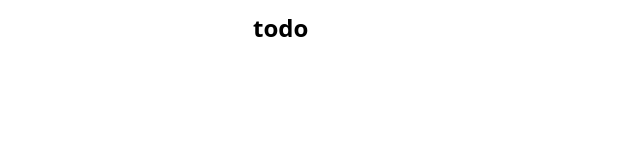
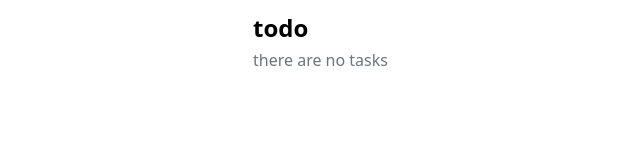
Before and after one commit to mbgde/todo, a React (Vite) app: page / in a window 1280 px wide. Shown: the top 160 px of the page, without its empty margins (175-815 px from the left). Built offline with nearby package versions, Linux system fonts and the light colour scheme.

Commit message:
add TaskList component to app

```diff
--- a/src/App.tsx
+++ b/src/App.tsx
@@ -1,10 +1,12 @@
 import React from "react";
 import Header from "./components/Header";
+import TaskList from "./components/TaskList";
 
 const App = () => {
   return (
     <div className="m-auto max-w-md p-3">
       <Header logo="todo" />
+      <TaskList />
     </div>
   );
 };
```
